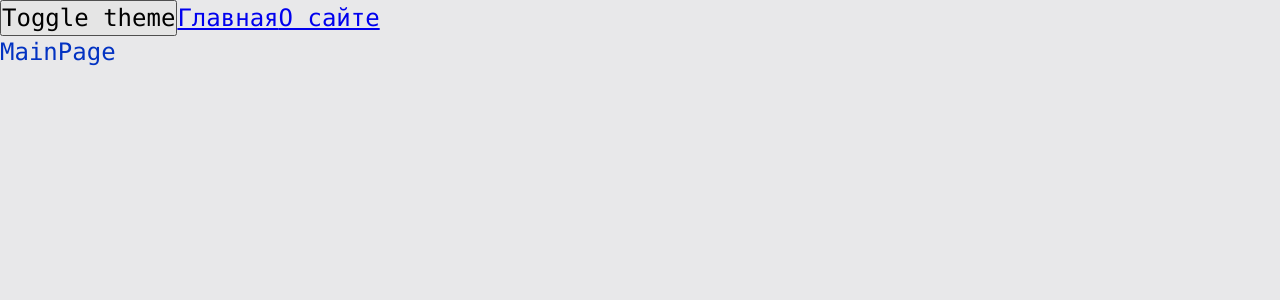
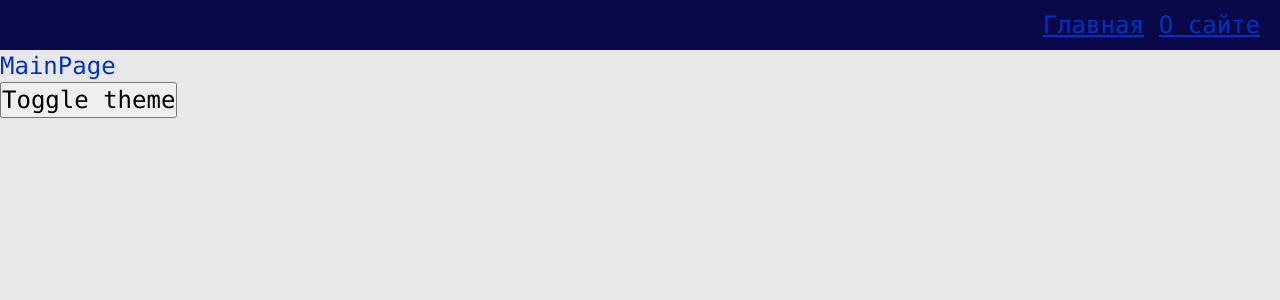
Before and after one commit to IK-Akmal/production-project, a React app: page / in a window 1280 px wide. Shown: the top 300 px of the page. Built offline with nearby package versions, Linux system fonts and the light colour scheme.

Commit message:
Added Navbar

```diff
--- a/src/app/App.tsx
+++ b/src/app/App.tsx
@@ -1,7 +1,7 @@
-import { Link } from "react-router-dom";
 import AppRouter from "./providers/router";
+import { Navbar } from "widgets/Navbar";
+
 import { useTheme } from "app/providers/ThemeProvider";
-
 import { classNames } from "shared/lib/classNames";
 
 import "./styles/index.scss";
@@ -11,10 +11,9 @@ const App = () => {
 
   return (
     <div className={classNames("app", theme)}>
+      <Navbar />
+      <AppRouter />
       <button onClick={toggleTheme}>Toggle theme</button>
-      <Link to="/">Главная</Link>
-      <Link to="/about">О сайте</Link>
-      <AppRouter />
     </div>
   );
 };
--- /dev/null
+++ b/src/widgets/Navbar/index.ts
@@ -0,0 +1 @@
+export { Navbar } from "./ui/Navbar";
--- /dev/null
+++ b/src/widgets/Navbar/ui/Navbar.module.scss
@@ -0,0 +1,15 @@
+.Navbar {
+  display: flex;
+  align-items: center;
+  padding: 20px;
+
+  width: 100%;
+  height: var(--navbar-height);
+  background-color: var(--inverted-bg-color);
+}
+
+.links {
+  display: flex;
+  gap: 15px;
+  margin-left: auto;
+}
--- /dev/null
+++ b/src/widgets/Navbar/ui/Navbar.props.ts
@@ -0,0 +1,5 @@
+interface NavbarProps {
+  className?: string;
+}
+
+export default NavbarProps;
--- /dev/null
+++ b/src/widgets/Navbar/ui/Navbar.tsx
@@ -0,0 +1,19 @@
+import { FC } from "react";
+import { classNames } from "shared/lib/classNames";
+import NavbarProps from "./Navbar.props";
+
+import styles from "./Navbar.module.scss";
+import AppLink from "shared/ui/AppLink/Applink";
+
+const Navbar: FC<NavbarProps> = ({ className }) => {
+  return (
+    <nav className={classNames(styles.Navbar, className)}>
+      <div className={styles.links}>
+        <AppLink to="/">Главная</AppLink>
+        <AppLink to="/about">О сайте</AppLink>
+      </div>
+    </nav>
+  );
+};
+
+export { Navbar };
```
